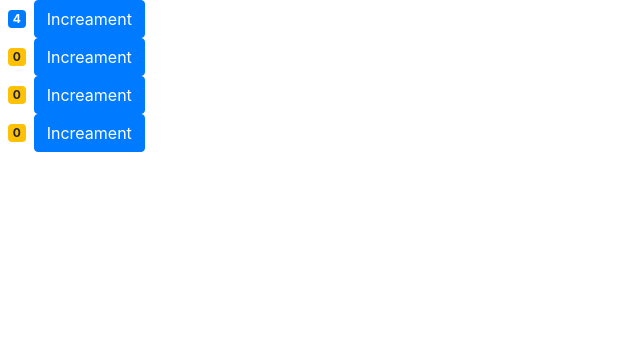
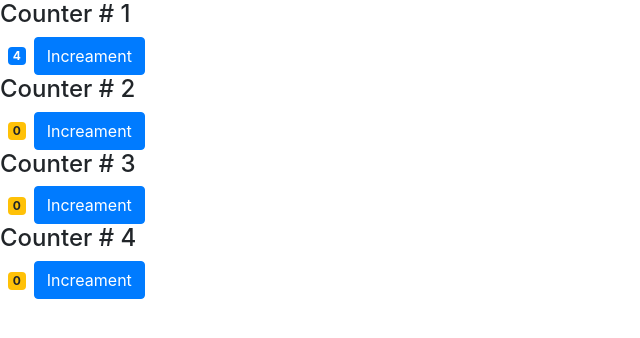
Before and after one commit to theepag/LearningReact, a React (Create React App) app: page / in a window 1280 px wide. Shown: the top 338 px of the page, without its empty margins (0-640 px from the left). Built offline with nearby package versions, Linux system fonts and the light colour scheme.

Commit message:
Passing Children

```diff
--- a/src/components/Counter.jsx
+++ b/src/components/Counter.jsx
@@ -27,8 +27,10 @@
   };
 
   render() {
+    console.log("prob", this.props);
     return (
       <div>
+        {this.props.children}
         <span className={this.getBadgeClasses()}>{this.state.value} </span>
 
         <button
--- a/src/components/Counters.jsx
+++ b/src/components/Counters.jsx
@@ -13,7 +13,9 @@
     return (
       <div>
         {this.state.counters.map(counter => (
-          <Counter key={counter.id} value={counter.value} selected={true} />
+          <Counter key={counter.id} value={counter.value}>
+            <h4> Counter # {counter.id}</h4>
+          </Counter>
         ))}
       </div>
     );
```
